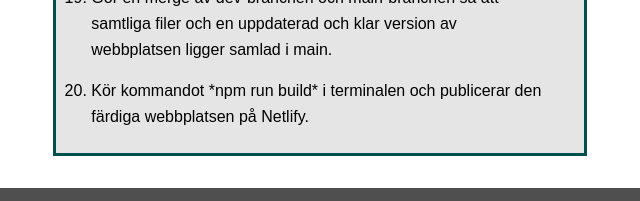
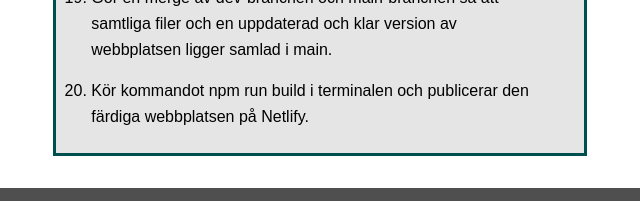
Before and after one commit to Luxusseife/front-end-1-auto-and-publ, a website built with Parcel: page src/process.html in a window 1280 px wide. Shown: the part 1776-1977 px from the top of the page, 320-960 px from the left. Built offline with nearby package versions, Linux system fonts and the light colour scheme.

Commit message:
Ändrat en liten miss i listan i process.html-filen

```diff
--- a/src/process.html
+++ b/src/process.html
@@ -68,7 +68,7 @@
                     <li>Skapar ett innehåll med bilder på photos.html och nyttjar PARCELs stöd för bildhantering genom inställningar i srcset-taggen. Bilderna storleksändras, konverteras och optimeras då enligt inställningarna. Gör en commit med ändringarna.</li>
                     <li>Skapar en sharp.config.json-fil, anger bildinställningar för jpeg-format och webp-format och gör en commit med ändringarna.</li>
                     <li>Gör en merge av dev-branchen och main-branchen så att samtliga filer och en uppdaterad och klar version av webbplatsen ligger samlad i main.</li>
-                    <li>Kör kommandot *npm run build* i terminalen och publicerar den färdiga webbplatsen på Netlify.</li>
+                    <li>Kör kommandot npm run build i terminalen och publicerar den färdiga webbplatsen på Netlify.</li>
                 </ol>
             </article>
         </div>
```
